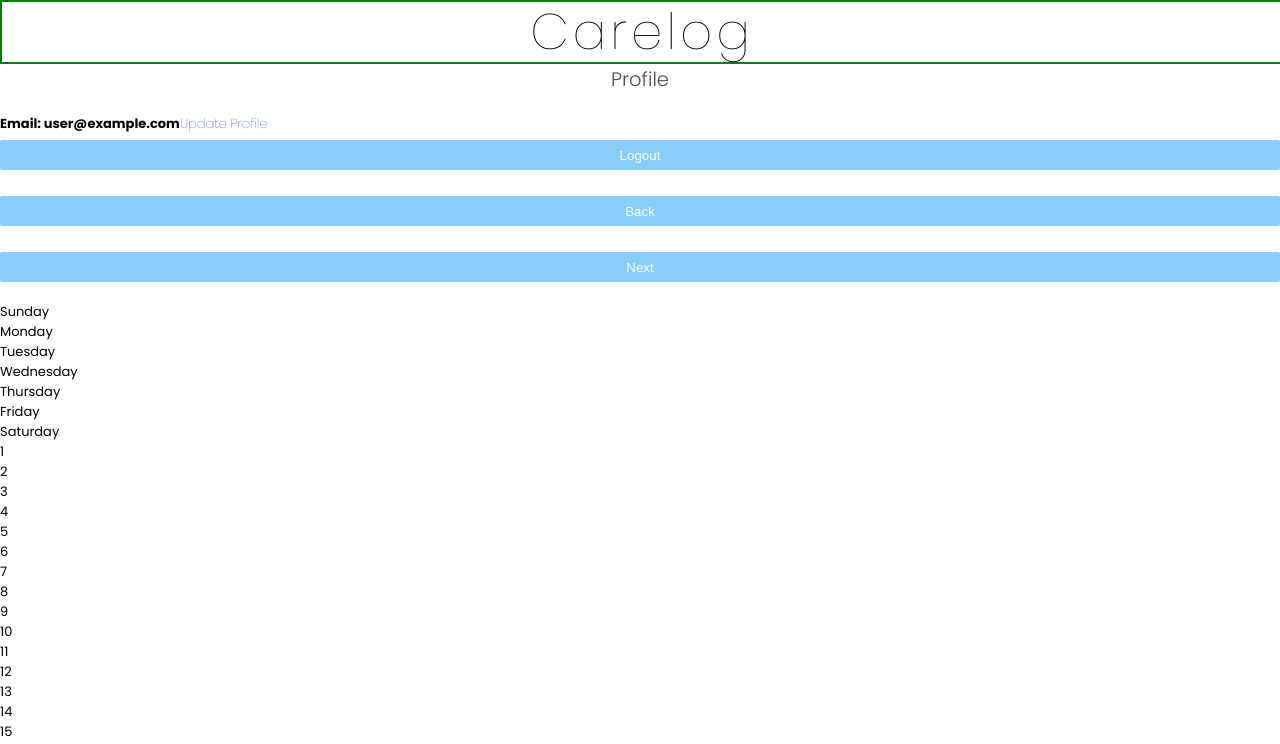
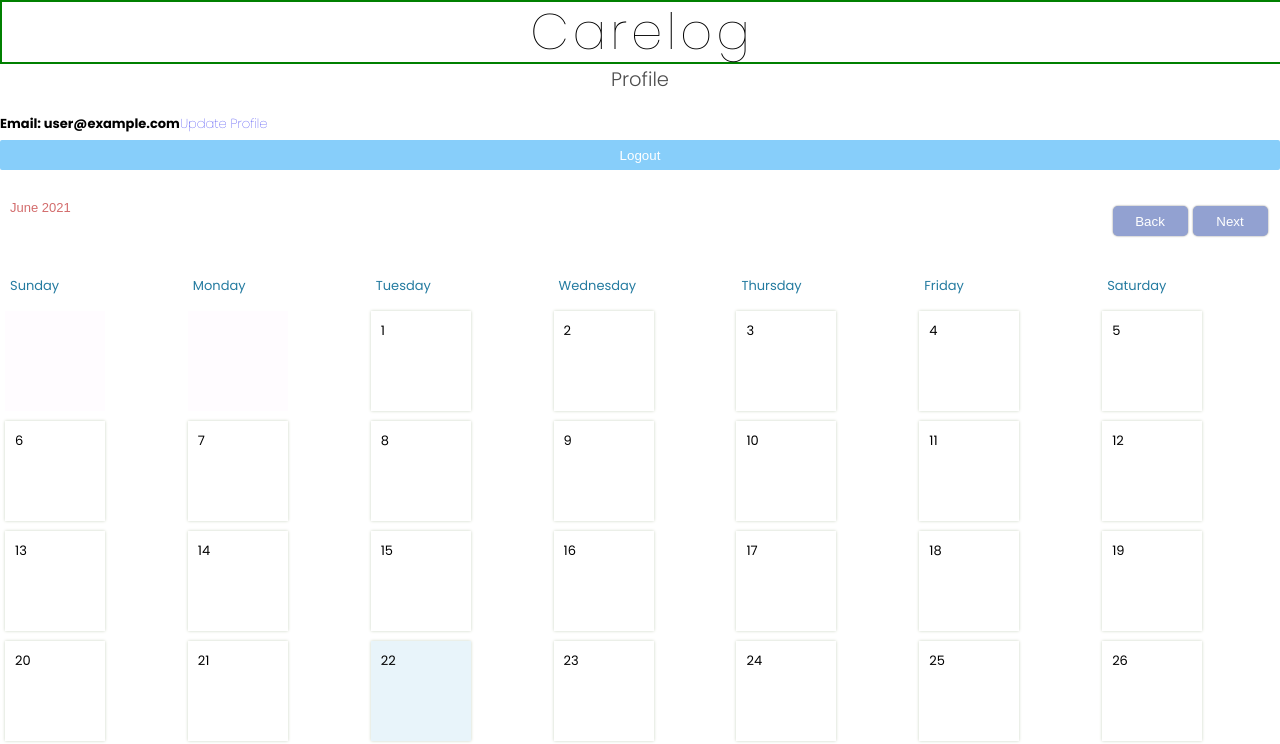
Before and after one commit to jamezmca/care-log, a React (Create React App) app: page / in a window 1280 px wide. Shown: the top 744 px of the page. Built offline with nearby package versions, Linux system fonts and the light colour scheme; no server answers; sample sign-in values are in the browser's storage.

Commit message:
the calendar is displaying
churski

```diff
--- a/src/components/dashboardcomponents/DashboardContent.js
+++ b/src/components/dashboardcomponents/DashboardContent.js
@@ -2,6 +2,7 @@ import React, { useState, useEffect } from 'react'
 import DayView from './DayView'
 import MonthView from './monthview/MonthView'
 import { useDate } from './hooks/useDate'
+import { findByLabelText } from '@testing-library/dom'
 
 //going to manage my state in here chuurski
 
@@ -26,9 +27,9 @@ export default function DashboardContent() {
 
 
     return (
-        <div>
+        <div style={{display: 'flex'}}>
             <DayView />
-            <MonthView days={days} />
+            <MonthView days={days} dateDisplay={dateDisplay} setNav={setNav} nav={nav} setClicked={setClicked}/>
         </div>
     )
 }
--- a/src/components/dashboardcomponents/monthview/CalendarHeader.js
+++ b/src/components/dashboardcomponents/monthview/CalendarHeader.js
@@ -1,12 +1,13 @@
 import React from 'react'
+import * as monthView from './monthview.module.css'
 
 export default function CalendarHeader({ onNext, onBack, dateDisplay }) {
     return (
-        <div id="header">
-            <div id="monthDisplay">{dateDisplay}</div>
+        <div id="header" className={monthView.header}>
+            <div id="monthDisplay" className={monthView.monthDisplay}>{dateDisplay}</div>
             <div>
-                <button onClick={onBack} id="backButton">Back</button>
-                <button onClick={onNext} id="nextButton">Next</button>
+                <button onClick={onBack} id="backButton" className={monthView.backButton}>Back</button>
+                <button onClick={onNext} id="nextButton" className={monthView.nextButton}>Next</button>
             </div>
         </div>
     )
--- a/src/components/dashboardcomponents/monthview/Day.js
+++ b/src/components/dashboardcomponents/monthview/Day.js
@@ -1,13 +1,15 @@
 import React from 'react'
+import * as monthView from './monthview.module.css'
+
 
 export default function Day({day, onClick}) {
-    const className = `day ${day.value === 'padding' ? 'padding' : ''} ${day.isCurrentDay ? 'currentDay' : ''}`
+    const className = `${monthView.day} ${day.value === 'padding' ? `${monthView.padding}` : ''} ${day.isCurrentDay ? `${monthView.currentDay}` : ''}`
 
     return (
         <div onClick={onClick} className={className}>
             {day.value === 'padding' ? '' : day.value}
 
-            {day.event && <div className='event'>{day.event.title}</div>}
+            {day.event && <div className={monthView.event}>{day.event.title}</div>}
         </div>
     )
 }
--- a/src/components/dashboardcomponents/monthview/MonthView.js
+++ b/src/components/dashboardcomponents/monthview/MonthView.js
@@ -1,17 +1,19 @@
 import React from 'react'
 import CalendarHeader from './CalendarHeader'
 import Day from './Day'
+import * as monthView from './monthview.module.css'
+
 
 export default function MonthView({dateDisplay, setNav, nav, days, setClicked}) {
     return (
         <>
-            <div id="container">
+            <div id="container" className={monthView.container}>
                 <CalendarHeader
                     dateDisplay={dateDisplay}
                     onNext={() => setNav(nav + 1)}
                     onBack={() => setNav(nav - 1)} />
 
-                <div id="weekdays">
+                <div id="weekdays" className={monthView.weekdays}>
                     <div>Sunday</div>
                     <div>Monday</div>
                     <div>Tuesday</div>
@@ -21,7 +23,7 @@ export default function MonthView({dateDisplay, setNav, nav, days, setClicked})
                     <div>Saturday</div>
                 </div>
 
-                <div id="calendar">
+                <div id="calendar" className={monthView.calendar}>
                     {days.map((d, index) => (
                         <Day
                             day={d}
--- /dev/null
+++ b/src/components/dashboardcomponents/monthview/monthview.module.css
@@ -0,0 +1,124 @@
+
+
+  .backButton,
+  .nextButton {
+    margin-right: 2.5px;
+    margin-left: 2.5px;
+    width: 75px;
+    cursor: pointer;
+    box-shadow: 0px 0px 2px gray;
+    border: none;
+    outline: none;
+    padding: 5px;
+    border-radius: 5px;
+    color: white;
+  }
+
+  .header {
+    padding: 10px;
+    color: #d36c6c;
+    font-size: 26px;
+    font-family: sans-serif;
+    display: flex;
+    justify-content: space-between;
+  }
+  .header .backButton,
+  .header .nextButton {
+    background-color:#92a1d1;
+  }
+  .container {
+      flex: 1;
+  }
+  .weekdays {
+    width: 100%;
+    display: flex;
+    color: #247BA0;
+  }
+  .weekdays div {
+    flex: 1;
+    padding: 10px;
+  }
+  .calendar {
+    width: 100%;
+    margin: auto;
+    display: grid;
+    grid-template-columns: 1fr 1fr 1fr 1fr 1fr 1fr 1fr;
+    flex-wrap: wrap;
+  }
+  .day {
+    width: 100px;
+    padding: 10px;
+    height: 100px;
+    cursor: pointer;
+    box-sizing: border-box;
+    background-color: white;
+    margin: 5px;
+    box-shadow: 0px 0px 3px #CBD4C2;
+    display: flex;
+    flex-direction: column;
+    justify-content: space-between;
+  }
+  .day:hover {
+    background-color: #e8faed;
+  }
+
+  .day + .currentDay {
+    background-color:#e8f4fa;
+  }
+  .event {
+    font-size: 10px;
+    padding: 3px;
+    background-color: #58bae4;
+    color: white;
+    border-radius: 5px;
+    max-height: 55px;
+    overflow: hidden;
+  }
+  .padding {
+    cursor: default !important;
+    background-color: #FFFCFF !important;
+    box-shadow: none !important;
+  }
+  .newEventModal, .deleteEventModal {
+    z-index: 20;
+    padding: 25px;
+    background-color: #e8f4fa;
+    box-shadow: 0px 0px 3px black;
+    border-radius: 5px;
+    width: 350px;
+    top: 100px;
+    left: calc(50% - 175px);
+    position: absolute;
+    font-family: sans-serif;
+  }
+  .eventTitleInput {
+    padding: 10px;
+    width: 100%;
+    box-sizing: border-box;
+    margin-bottom: 25px;
+    border-radius: 3px;
+    outline: none;
+    border: none;
+    box-shadow: 0px 0px 3px gray;
+  }
+  .eventTitleInput.error {
+    border: 2px solid red;
+  }
+  .cancelButton, .deleteButton {
+    background-color: #d36c6c;
+  }
+  .saveButton, .closeButton {
+    background-color: #92a1d1;
+  }
+  .eventText {
+    font-size: 14px;
+  }
+  .modalBackDrop {
+    top: 0px;
+    left: 0px;
+    z-index: 10;
+    width: 100vw;
+    height: 100vh;
+    position: absolute;
+    background-color: rgba(0,0,0,0.8);
+  }
```
